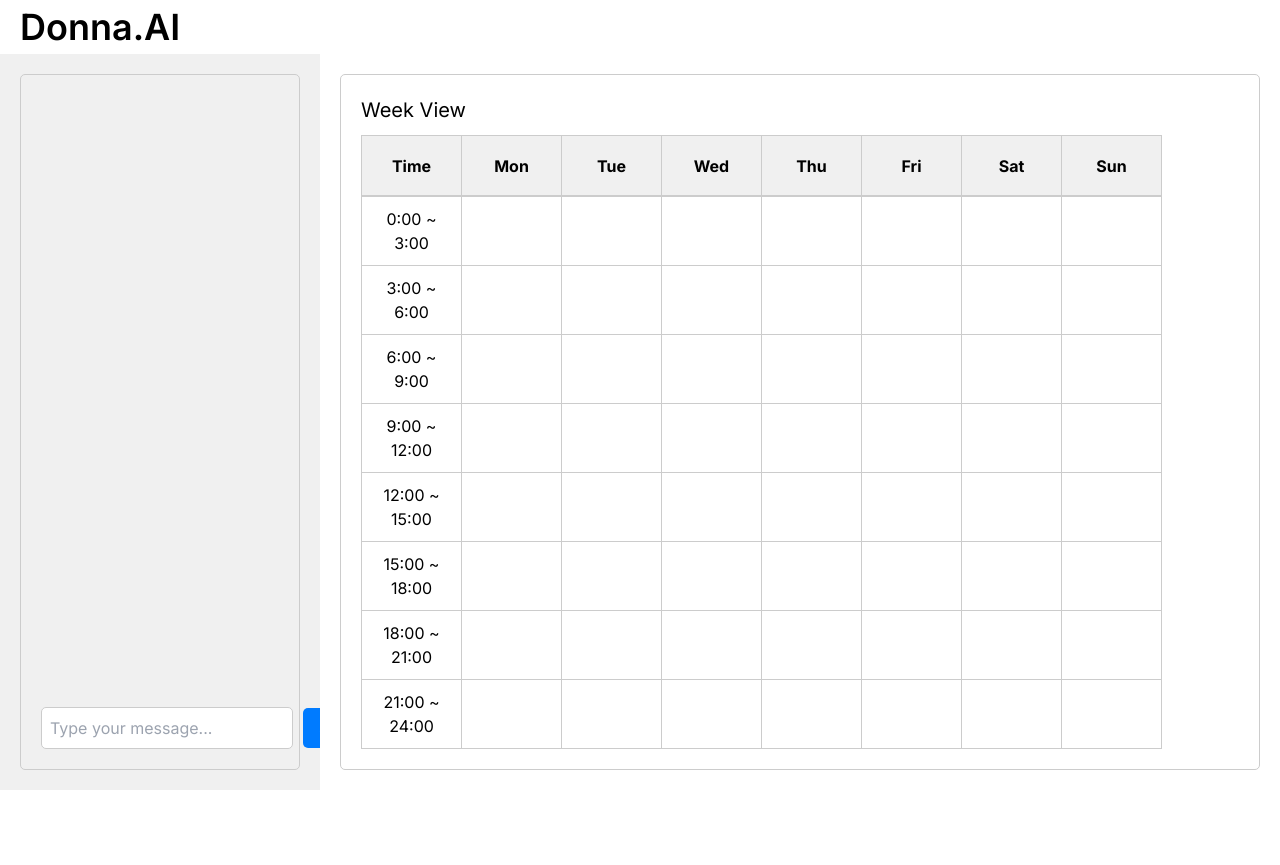
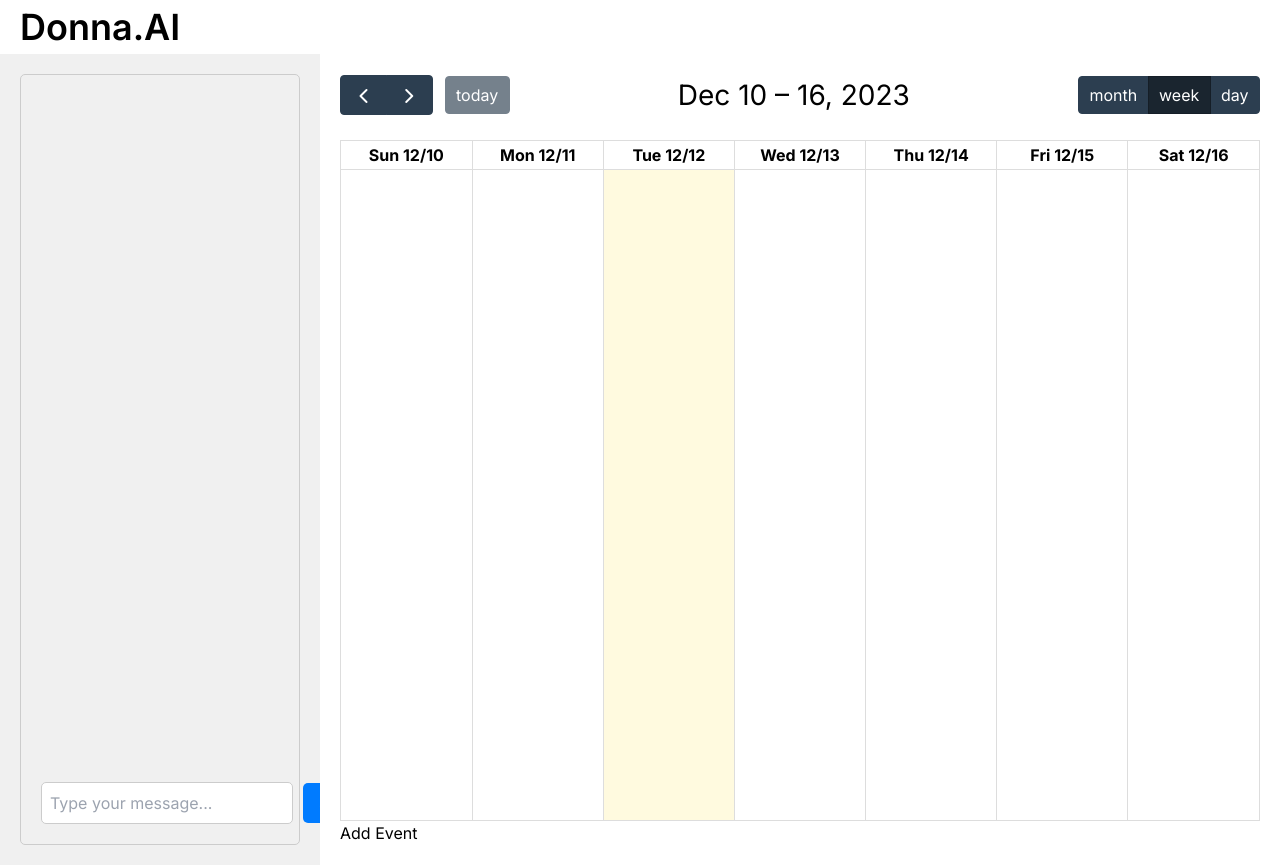
Before and after one commit to DK-Kim4312/donna, a Next.js app: page / in a window 1280 px wide. Before the commit the page ends 800 px from the top, so only its background shows below. Built offline with nearby package versions, Linux system fonts and the light colour scheme.

Commit message:
added events to calendar

```diff
--- /dev/null
+++ b/components/Calendar.jsx
@@ -0,0 +1,85 @@
+import React, { useState, useRef } from "react";
+import FullCalendar from "@fullcalendar/react";
+import dayGridPlugin from "@fullcalendar/daygrid";
+import interactionPlugin from "@fullcalendar/interaction";
+import "../styles/FullCalendar.module.css";
+
+
+const Calendar = () => {
+    const [events, setEvents] = useState([]);
+    const contextMenuRef = useRef();
+
+    const handleContextMenu = (e) => {
+        e.preventDefault();
+        contextMenuRef.current.style.display = "block";
+        contextMenuRef.current.style.left = `${e.clientX}px`;
+        contextMenuRef.current.style.top = `${e.clientY}px`;
+
+        // Get the date of the right-clicked cell
+        const systemDate = e.target.closest(".fc-daygrid-day").dataset.date;
+        let date = new Date(systemDate);
+        // add one day to date
+        date.setDate(date.getDate() + 1);
+        // 1 hour later for now
+        handleAddEvent(new Date(date), new Date(new Date().getTime() + 3600000));
+    };
+
+    const handleAddEvent = (start_date, end_date) => {
+        const newEvent = {
+            id: Math.random().toString(),
+            title: "New Event",
+            start: start_date,
+            end: end_date, // 1 hour later
+        };
+        setEvents([...events, newEvent]);
+        contextMenuRef.current.style.display = "none";
+    };
+
+    const handleEventDrop = (info) => {
+        const updatedEvents = events.map((event) => {
+            if (event.id === info.event.id) {
+                return { ...event, start: info.event.start, end: info.event.end };
+            }
+            return event;
+        });
+        setEvents(updatedEvents);
+    };
+
+    const handleEventResize = (info) => {
+        const updatedEvents = events.map((event) => {
+            if (event.id === info.event.id) {
+                return { ...event, end: info.event.end };
+            }
+            return event;
+        });
+        setEvents(updatedEvents);
+    };
+
+    return (
+        <div onContextMenu={handleContextMenu}>
+            <FullCalendar
+                plugins={[dayGridPlugin, interactionPlugin]}
+                headerToolbar={{
+                    left: "prev,next today",
+                    center: "title",
+                    right: "dayGridMonth,dayGridWeek,dayGridDay",
+                }}
+                initialView="dayGridWeek"
+                editable={true}
+                droppable={true}
+                selectable={true}
+                events={events}
+                eventDrop={handleEventDrop}
+                eventResize={handleEventResize}
+            />
+            <div
+                ref={contextMenuRef}
+                className="context-menu"
+            //style={{ display: "none" }}
+            >
+                <button onClick={handleAddEvent}>Add Event</button>
+            </div>
+        </div>
+    );
+};
+export default Calendar;
--- a/components/Layout.js
+++ b/components/Layout.js
@@ -3,6 +3,7 @@ import React from 'react';
 import styles from '../styles/Layout.module.css';
 import ChatView from './ChatView';
 import CalendarView from './CalendarView';
+import Calendar from './Calendar';
 
 const Layout = () => {
     return (
@@ -11,7 +12,8 @@ const Layout = () => {
                 <ChatView />
             </div>
             <div className={styles.calendarcontainer}>
-                <CalendarView />
+                {/* <CalendarView /> */}
+                <Calendar />
             </div>
 
 
--- a/package.json
+++ b/package.json
@@ -9,6 +9,11 @@
     "lint": "next lint"
   },
   "dependencies": {
+    "@fullcalendar/angular": "^6.1.10",
+    "@fullcalendar/core": "^6.1.10",
+    "@fullcalendar/daygrid": "^6.1.10",
+    "@fullcalendar/interaction": "^6.1.10",
+    "@fullcalendar/react": "^6.1.10",
     "next": "14.0.4",
     "react": "^18",
     "react-dom": "^18"
--- /dev/null
+++ b/pages/profile.js
@@ -0,0 +1,22 @@
+import useUser from '../lib/useUser'
+import Layout from '../components/Layout'
+
+const Profile = () => {
+  // Fetch the user client-side
+  const { user } = useUser({ redirectTo: '/login' })
+
+  // Server-render loading state
+  if (!user || user.isLoggedIn === false) {
+    return <Layout>Loading...</Layout>
+  }
+
+  // Once the user request finishes, show the user
+  return (
+    <Layout>
+      <h1>Your Profile</h1>
+      <pre>{JSON.stringify(user, null, 2)}</pre>
+    </Layout>
+  )
+}
+
+export default Profile
--- /dev/null
+++ b/styles/FullCalendar.module.css
@@ -0,0 +1,19 @@
+
+.context-menu {
+    position: absolute;
+    background-color: #fff;
+    border: 1px solid #ccc;
+    padding: 5px;
+    z-index: 10;
+  }
+
+  .context-menu button {
+    padding: 5px 10px;
+    border: 1px solid #ccc;
+    background-color: #f8f9fa;
+    cursor: pointer;
+  }
+
+  .context-menu button:hover {
+    background-color: #e9ecef;
+  }
```
Also changed, not shown: 1 other file (tests, documents, lock files or other folders).
